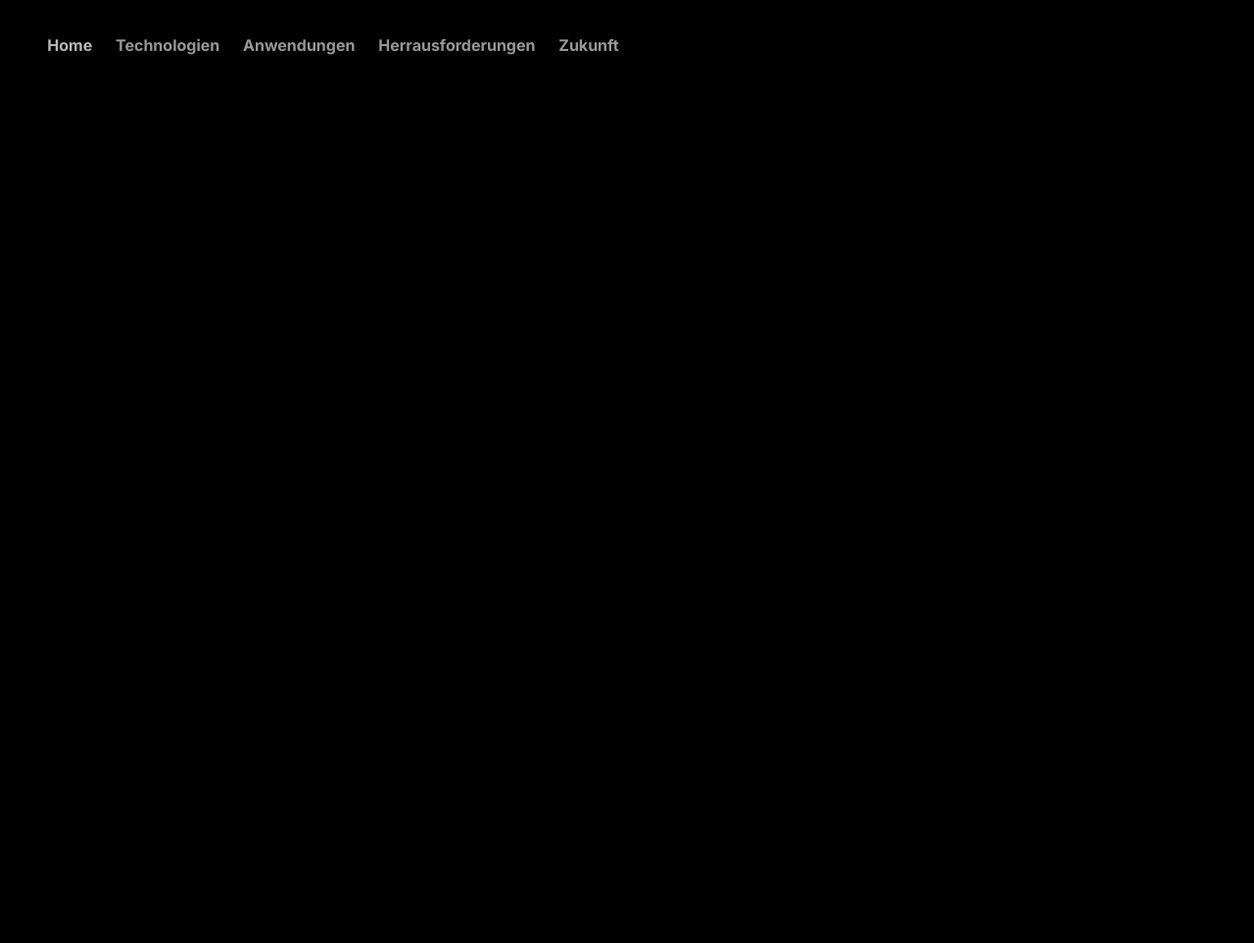
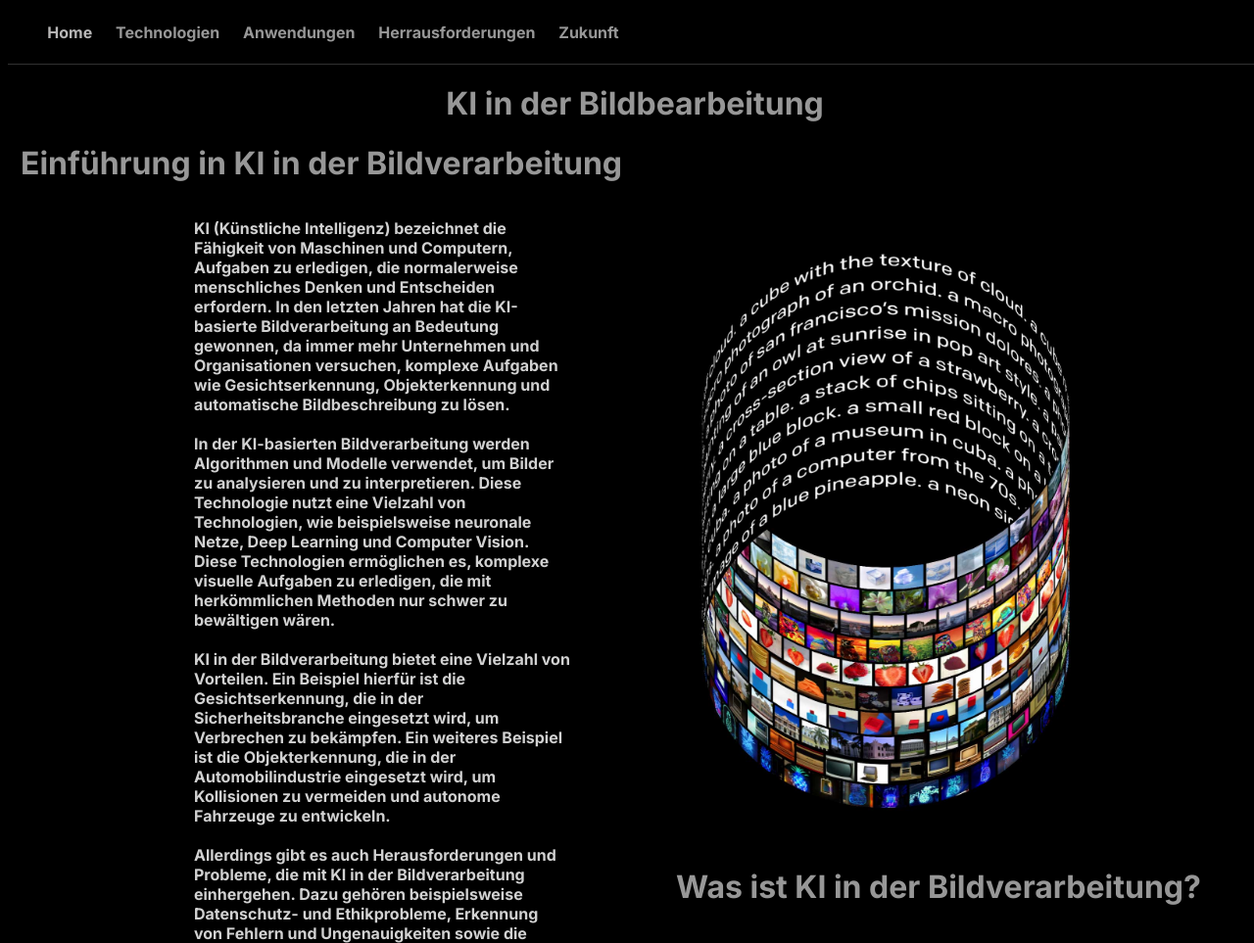
Before and after one commit to FYNX36/KI-Image, a plain HTML site: page index.html in a window 1280 px wide. Shown: the top 963 px of the page at 98% size. Before the commit the page ends 800 px from the top, so only its background shows below. Drawn offline with Linux system fonts and the light colour scheme.

Commit message:
Home Page

```diff
--- a/index.html
+++ b/index.html
@@ -17,4 +17,52 @@
         <a href="Zukunft.html" class="future">Zukunft</a>
     </div>
 </div>
+<div class="Line"></div>
+<div class="mainBody">
+    <h1 class="main">KI in der Bildbearbeitung</h1>
+    <div class="Einführung">
+        <h1 class="Intro">Einführung in KI in der Bildverarbeitung</h1>
+        <div class="txt_box">
+            <p class="Intro_txt">KI (Künstliche Intelligenz) bezeichnet die Fähigkeit von Maschinen und Computern, Aufgaben zu erledigen, die normalerweise menschliches Denken und Entscheiden erfordern. In den letzten Jahren hat die KI-basierte Bildverarbeitung an Bedeutung gewonnen, da immer mehr Unternehmen und Organisationen versuchen, komplexe Aufgaben wie Gesichtserkennung, Objekterkennung und automatische Bildbeschreibung zu lösen.<br>
+                <br>
+                In der KI-basierten Bildverarbeitung werden Algorithmen und Modelle verwendet, um Bilder zu analysieren und zu interpretieren. Diese Technologie nutzt eine Vielzahl von Technologien, wie beispielsweise neuronale Netze, Deep Learning und Computer Vision. Diese Technologien ermöglichen es, komplexe visuelle Aufgaben zu erledigen, die mit herkömmlichen Methoden nur schwer zu bewältigen wären.<br>
+                <br>
+                KI in der Bildverarbeitung bietet eine Vielzahl von Vorteilen. Ein Beispiel hierfür ist die Gesichtserkennung, die in der Sicherheitsbranche eingesetzt wird, um Verbrechen zu bekämpfen. Ein weiteres Beispiel ist die Objekterkennung, die in der Automobilindustrie eingesetzt wird, um Kollisionen zu vermeiden und autonome Fahrzeuge zu entwickeln.<br>
+                <br>
+                Allerdings gibt es auch Herausforderungen und Probleme, die mit KI in der Bildverarbeitung einhergehen. Dazu gehören beispielsweise Datenschutz- und Ethikprobleme, Erkennung von Fehlern und Ungenauigkeiten sowie die Skalierbarkeit von KI-basierten Bildverarbeitungslösungen.<br>
+                <br>
+                Trotz dieser Herausforderungen wird die KI-basierte Bildverarbeitung in der Zukunft immer wichtiger werden und viele Anwendungsbereiche erschließen.<br>
+            </p>
+        </div>
+        <div class="img_box">
+            <img src="DallE-E.jpg" alt="Not Loading" width="500px" height="50%">
+        </div>
+    </div>
+    <div class="whatis">
+        <h1 class="whatis_h1">Was ist KI in der Bildverarbeitung?</h1>
+        <div class="txt_box_whatis">
+            <p class="whatis_txt">Die Verwendung von künstlicher Intelligenz in der Bildverarbeitung bezieht sich auf die automatische Analyse und Interpretation von Bildern und Videos durch Algorithmen und Technologien wie Deep Learning, neuronale Netze und Computer Vision. Diese Technologien ermöglichen es, eine Vielzahl von Aufgaben automatisch auszuführen, wie zum Beispiel die Erkennung von Mustern, Objekten, Gesichtern oder Texten in Bildern und Videos.
+
+                <br><br>
+
+                Ein Beispiel für die Anwendung von KI in der Bildverarbeitung ist die Qualitätskontrolle in der Fertigungsindustrie. Mit Hilfe von KI-basierten Bildverarbeitungssystemen können Hersteller defekte oder fehlerhafte Produkte automatisch identifizieren und aussortieren, bevor sie den Kunden erreichen.
+
+                <br><br>
+
+                Eine weitere Anwendung von KI in der Bildverarbeitung ist die medizinische Bildgebung, bei der Technologien wie Computer Tomographie (CT) oder Magnetresonanztomographie (MRT) genutzt werden. Durch den Einsatz von KI-basierten Bildverarbeitungsalgorithmen können Ärzte und medizinisches Fachpersonal schneller und präziser Diagnosen erstellen und Behandlungsoptionen auswerten.
+
+                <br><br>
+
+                Trotz der vielen Vorteile gibt es auch Herausforderungen und Probleme bei der Verwendung von KI in der Bildverarbeitung. Dazu gehören zum Beispiel Datenschutzbedenken und Fragen der Sicherheit, sowie die Notwendigkeit, die KI-Modelle regelmäßig zu aktualisieren und zu warten, um eine hohe Genauigkeit und Zuverlässigkeit zu gewährleisten.
+
+                <br><br>
+
+                Insgesamt hat die KI-basierte Bildverarbeitung das Potenzial, viele Branchen und Bereiche zu revolutionieren und zu verbessern, von der Fertigungsindustrie und Medizin bis hin zur Unterhaltung und Kunst.
+            </p>
+        </div>
+        <div class="img_box_whatis">
+            <img src="midjourney.webp" alt="Not Loading" width="500px" height="50%">
+        </div>
+    </div>
+</div>
 </body>
--- a/style_index.css
+++ b/style_index.css
@@ -3,22 +3,27 @@
     background-color: black;
     font-family: Inter;
     font-weight: normal;
+    overflow-x: hidden;
  }
 .navbar{
     background-color: black;
     width: 100%;
-    height: 75px;
+    height: 65px;
     display: flex;
     align-items: center;
+    position:fixed;
+    z-index: 99;
+    top: 0px;
 }
 .Link{
     left: 20px;
-    position: absolute;
     padding: 20px;
     width: 600px;
     text-align: center;
     font-weight: bold;
     background-color: transparent;
+    position:fixed;
+    z-index: 99;
 }
 .Home{
     color: rgb(184, 183, 183);
@@ -45,3 +50,75 @@
     text-decoration: none;
     padding-left: 10px;
 }
+.Line{
+    position: fixed;
+    top: 65px;
+    height: 1px;
+    width: 100%;
+    background-color: rgb(49, 49, 49);
+    z-index: 99;
+}
+.mainBody{
+    position: absolute;
+    top: 65px;
+    width: 100%;
+    height: 100%;
+}
+.main{
+    color: rgba(151, 151, 151, 1);
+    text-align: center;
+}
+.Einführung{
+    background-color: black;
+    width: 50%;
+}
+.Intro{
+    color: rgba(151, 151, 151, 1);
+    text-align: center;
+}
+.txt_box{
+    position: absolute;
+    left: 190px;
+    max-width: 30%;
+    background-color: transparent;
+}
+.Intro_txt{
+    right: 10px;
+    color: rgb(209, 209, 209);
+    font-weight:bold;
+}
+.img_box{
+    position: absolute;
+    right: 250px;
+    max-width: 30%;
+    background-color: transparent;
+}
+.whatis{
+    position: absolute;
+    right: 10px;
+    top: 100%;
+    background-color: black;
+    width: 50%;
+}
+.whatis_h1{
+    color: rgba(151, 151, 151, 1);
+    text-align: center;
+}
+.txt_box_whatis{
+    position: absolute;
+    left: 250px;
+    max-width: 50%;
+    background-color: transparent;
+}
+.whatis_txt{
+    left: 10px;
+    color: rgb(209, 209, 209);
+    font-weight:bold;
+}
+.img_box_whatis{
+    position: absolute;
+    bottom: -650px;
+    left: -700px;
+    max-width: 30%;
+    background-color: transparent;
+}
```
Also changed, not shown: DallE-E.jpg (added), midjourney.webp (added), sources.txt (added).
